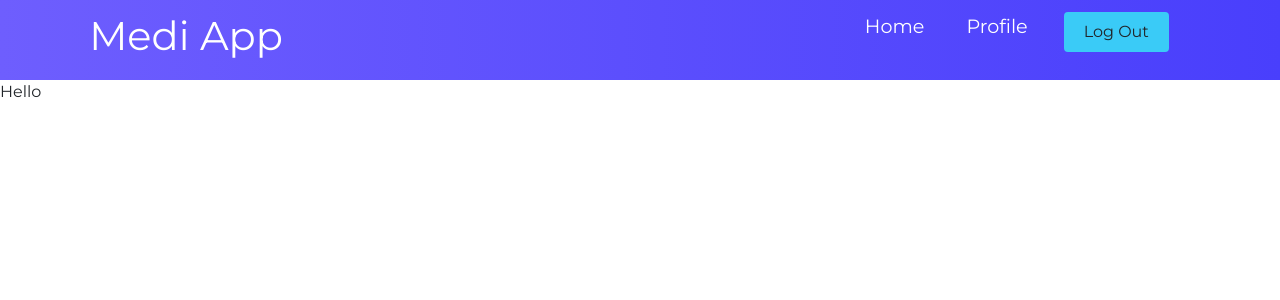
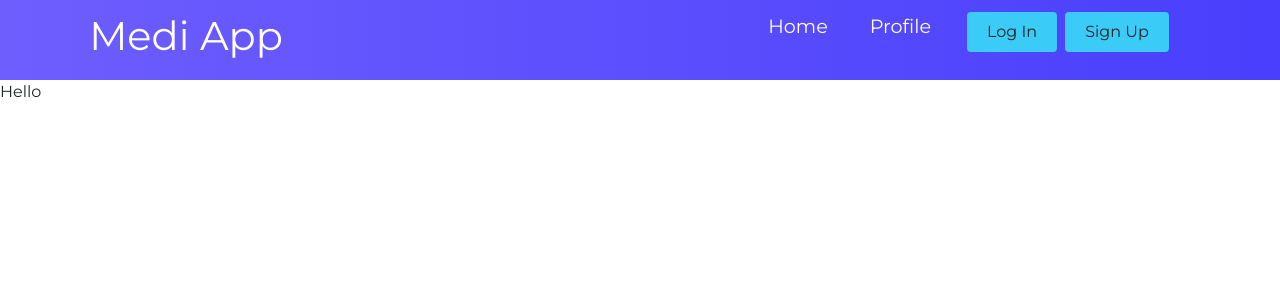
Before and after one commit to SonsOfAhriman/Meds_App, a React (Create React App) app: page /profile in a window 1280 px wide. Shown: the top 300 px of the page. Built offline with nearby package versions, Linux system fonts and the light colour scheme; no server answers; sample sign-in values are in the browser's storage.

Commit message:
able to fix App, Login so that login is persisted across the app even with refresh and page change

```diff
--- a/src/components/App.tsx
+++ b/src/components/App.tsx
@@ -7,51 +7,54 @@ import Navbar from './Screens/Navbar';
 import Profile from './Profile/Profile';
 import Register from "./Register/Register";
 import Login from "./Login/Login";
-import { AppContext } from "../libs/contextLib";
+import { AppContext, useAppContext } from "../libs/contextLib";
 import jwtDecode from "jwt-decode";
 import PrivateRoute from './Routing/PrivateRoute';
+import axios from "axios";
+import { ROOT_URL } from "../apiRoot";
+import UseForm from "./UseForm/UseForm";
+
+
+
 
 function App() {
-  const [ loggedInUser, setLoggedInUser ] = useState();
-  const [jwt, setJwt] = useState(() => localStorage.getItem("token"));
+  const [loggedInUser, setLoggedInUser] = useState();
+  const [jwt, setJwt] = useState(() => localStorage.getItem('token'));
   const [currentlyAuthenticating, setCurrentlyAuthenticating] = useState(true);
   const [isAuthenticated, userHasAuthenticated] = useState(false);
   const [headers, setHeaders] = useState<Object>({});
 
+  console.log(localStorage);
+
+
   useEffect(() => {
-    onLoad();
+    if (localStorage.getItem('token')) {
+      login();
+    }
   }, []);
 
-  useEffect(() => {
-    if (jwt !== null) {
-      try {
-        setLoggedInUser(jwtDecode(jwt));
-      } catch (error) {
+  async function login() {
+    await axios
+      .post(`${ROOT_URL}api/v1/sign_in`, { "user": { "email": localStorage.getItem("email"), "password": localStorage.getItem("password") }})
+      .then((response) => {
+
+        localStorage.setItem("token", response.data.data.user.authentication_token);
+        let parsedUser = JSON.parse(response.config.data);
+        setLoggedInUser(parsedUser);
+        localStorage.setItem('email', parsedUser.user.email)
+        localStorage.setItem('password', parsedUser.user.password)
+        userHasAuthenticated(true);
+        setJwt(localStorage.getItem("token"));
+      })
+      .catch((error) => {
         console.log(error);
-      }
-    }
-    setHeaders({
-      headers: {
-        "Content-Type": "application/json",
-        "x-auth-token": `${jwt}`,
-      },
-    });
-  }, [jwt]);
-
-  async function onLoad() {
-    if (jwt != null) {
-      try {
-        await setLoggedInUser(jwtDecode(jwt));
-        userHasAuthenticated(true);
-      } catch (error) {
-        if (error !== "InvalidTokenError: Invalid token specified") {};
-      }
-    }
-    setCurrentlyAuthenticating(false);
+        alert(error.response.data);
+      });
   }
 
+
   return (
-    !currentlyAuthenticating && (
+    (
       <div>
         <AppContext.Provider
           value={{
--- a/src/components/Login/Login.tsx
+++ b/src/components/Login/Login.tsx
@@ -23,6 +23,8 @@ const Login = () => {
                 console.log(localStorage.getItem("token"));
                 setLoggedInUser(parsedUser);
                 console.log(parsedUser);
+                localStorage.setItem('email', parsedUser.user.email)
+                localStorage.setItem('password', parsedUser.user.password)
                 userHasAuthenticated(true);
                 setJwt(localStorage.getItem("token"));
                 history.push("/home");
--- a/src/components/Profile/Profile.tsx
+++ b/src/components/Profile/Profile.tsx
@@ -1,6 +1,23 @@
-import React from "react";
+import React, { useState, useEffect } from 'react';
+import { useAppContext } from "../../libs/contextLib";
+import { ROOT_URL } from "../../apiRoot";
+import axios from "axios";
+
 
 function Profile() {
+
+    const [totalUsers, setTotalUsers] = useState([]);
+    const { userHasAuthenticated, loggedInUser } = useAppContext();
+
+    useEffect(() => {
+        onLoad();
+    }, []);
+
+    async function onLoad() {
+        console.log(loggedInUser);
+    }
+
+
 
     return (
         <div>Hello</div>
--- a/src/components/Screens/Home.tsx
+++ b/src/components/Screens/Home.tsx
@@ -1,6 +1,5 @@
 import './Home.css';
 import axios from "axios";
-import { Button } from "./Button";
 import { ROOT_URL } from "../../apiRoot";
 import { useAppContext } from "../../libs/contextLib";
 
@@ -25,10 +24,7 @@ function Home() {
         grabPres(searchTerm);
     }
 
-    const logout = () => {
-        localStorage.clear();
-        window.location.href = '/';
-    }
+
 
     const grabPres = async(drug: string) => {
         await axios
--- a/src/components/Screens/Navbar.tsx
+++ b/src/components/Screens/Navbar.tsx
@@ -10,6 +10,8 @@ import { Button } from "./Button";
 function Navbar() {
 
     const [clicked, setClicked] = useState(false);
+    const { isAuthenticated, userHasAuthenticated } = useAppContext();
+
 
     const logIn = ["Log In", "/login"];
     const logOut = ["Log Out", "#", "logout"];
@@ -45,7 +47,7 @@ function Navbar() {
 
                         )
                     })}
-                    {loggedInUser ?
+                    {loggedInUser && userHasAuthenticated ?
                         <li>
                             <a className={"nav-links-mobile"} onClick={logout}>
                                 Log Out
@@ -59,7 +61,7 @@ function Navbar() {
                                 </a>
                             </li>
                             <li>
-                                <a className={"nav-links-mobile"} href="/signup">
+                                <a className={"nav-links-mobile"} href="/register">
                                     Sign Up
                                 </a>
                             </li>
@@ -67,7 +69,7 @@ function Navbar() {
 
 
                     }
-                    {loggedInUser ?
+                    {loggedInUser && userHasAuthenticated ?
                         <div className="button-class">
                             <Button buttonSize={""} buttonStyle={""} props={logOut} />
                         </div>
```
